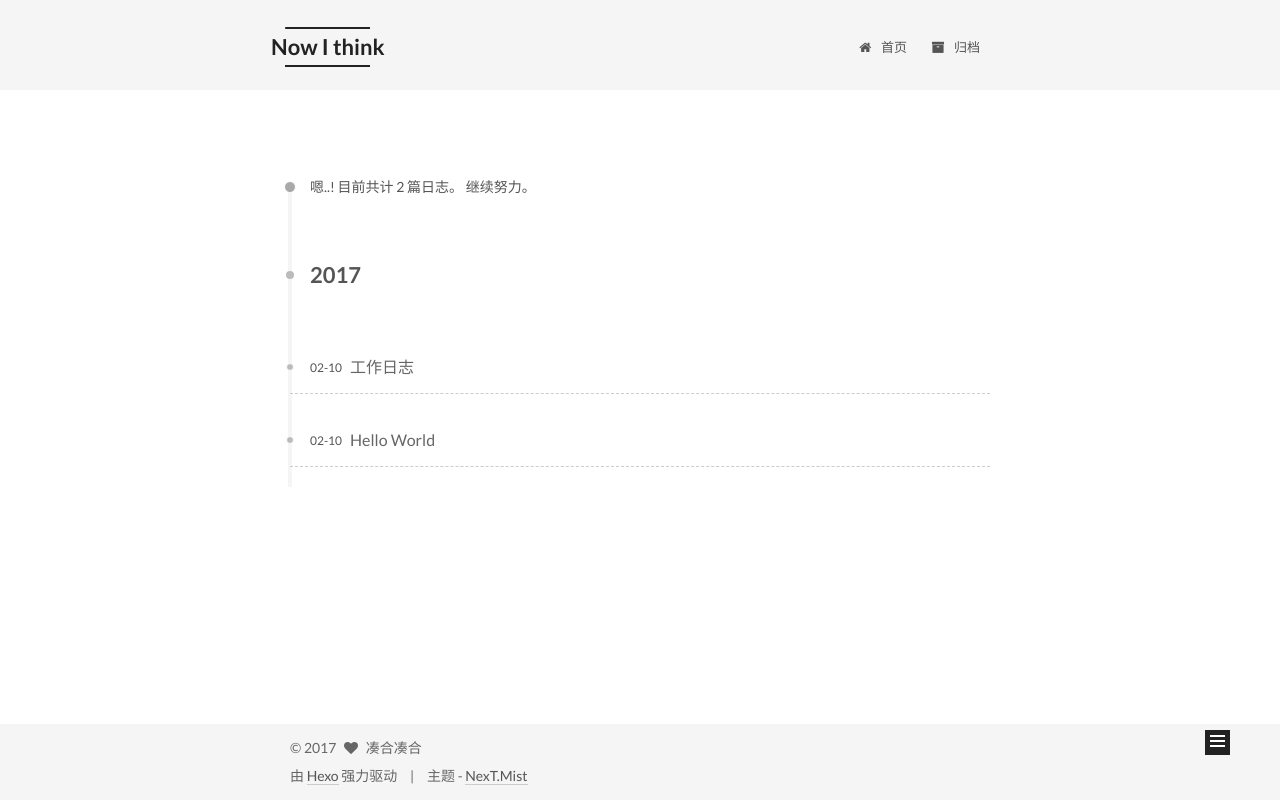
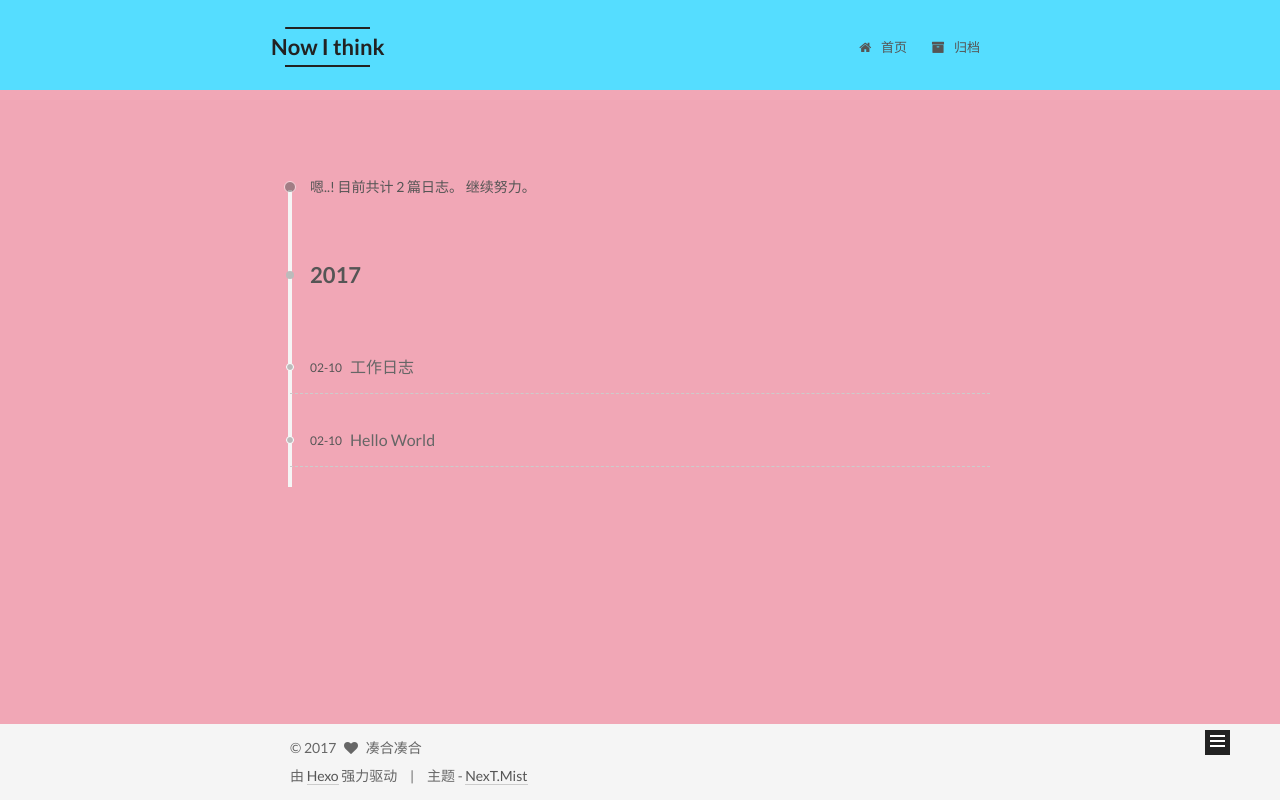
Before and after one commit to liaoweiyi/liaoweiyi.github.io, a plain HTML site: page archives/index.html in a window 1280 px wide. Drawn offline with Linux system fonts and the light colour scheme.

Commit message:
Site updated: 2017-02-20 15:42:27

```diff
--- a/css/main.css
+++ b/css/main.css
@@ -189,7 +189,7 @@ body {
   font-size: 14px;
   line-height: 2;
   color: #555;
-  background: #fff;
+  background: #f1a7b6;
 }
 @media (max-width: 767px) {
   body {
@@ -1705,7 +1705,7 @@ pre .javascript .function {
   width: 4px;
   height: 4px;
   border-radius: 50%;
-  background: #ffff2b;
+  background: #ff5bff;
 }
 .links-of-blogroll {
   font-size: 13px;
@@ -2474,7 +2474,7 @@ hr {
   margin-top: 80px;
 }
 .header {
-  background: #f5f5f5;
+  background: #5df;
 }
 .header-inner {
   padding: 25px 0 20px;
```
